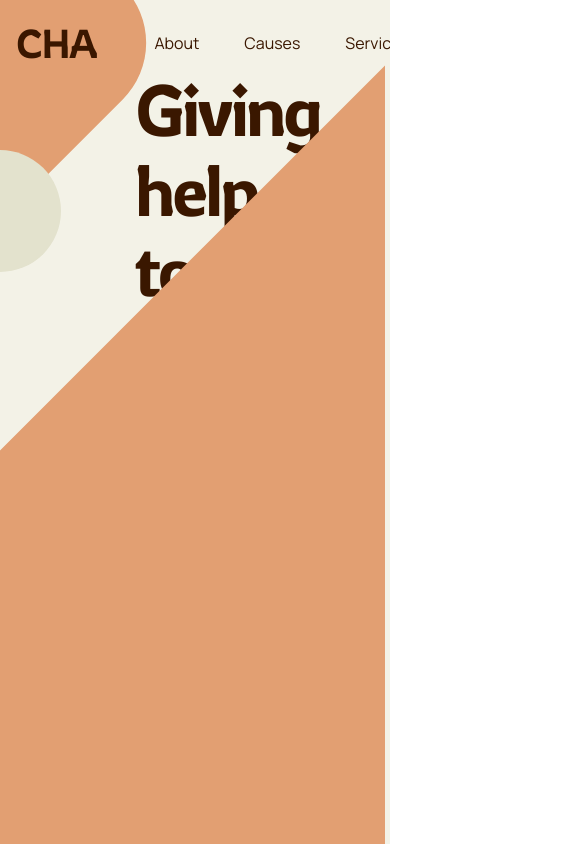
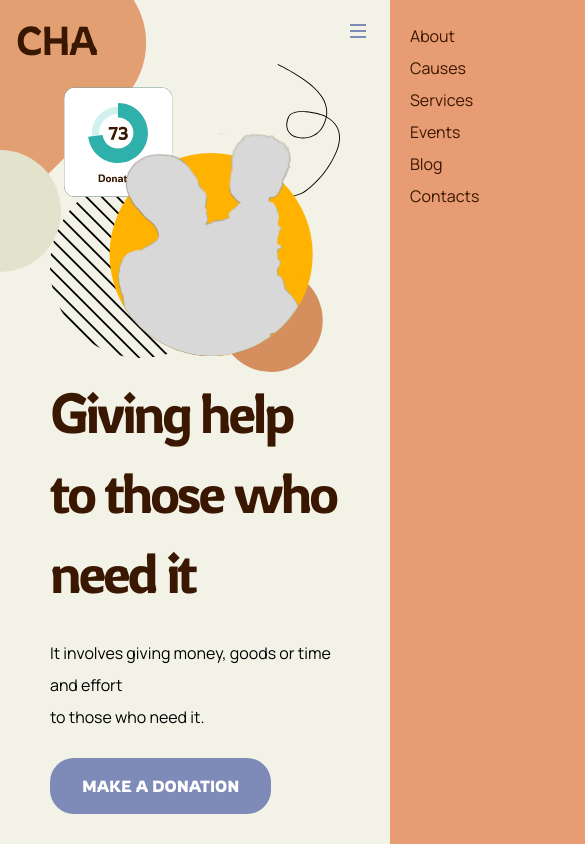
Before and after one commit to JamesGlik/CHARITY, a Next.js app in the folder my-app/: page / in a window 390 px wide. Shown: the top 846 px of the page, 585 px wide, since content can reach past the window. Built offline with nearby package versions, Linux system fonts and the light colour scheme.

Commit message:
fixed bugs and added burger menu

```diff
--- a/my-app/components/atoms/HeaderButton/HeaderButton.tsx
+++ b/my-app/components/atoms/HeaderButton/HeaderButton.tsx
@@ -1,10 +1,10 @@
-import { Button } from '../../../types/HeaderButtonProps/HeaderButtonProps';
+import { Button } from "../../../types/HeaderButtonProps/HeaderButtonProps";
 
 const HeaderButton = ({ button }: Button) => {
   return (
-    <div className='font-rowdies text-[14px] uppercase rounded-[24px] border border-[rgba(126,138,184,0.30)] px-[35px] py-[15px] text-[#7E8AB8] cursor-pointer'>
+    <button className="px-[35px] py-[15px] uppercase border-[1px] border-[rgba(126, 138, 184, 0.30)] rounded-[24px] cursor-pointer font-rowdies text-[#7E8AB8] hover:bg-[#7E8AB8] hover:text-[#FFF] transition-all">
       {button}
-    </div>
+    </button>
   );
 };
 
--- /dev/null
+++ b/my-app/components/molecules/BurgerMenu/BurgerMenu.tsx
@@ -0,0 +1,37 @@
+import { useState } from "react";
+import { motion } from "framer-motion";
+import BurgerMenuIcon from "@/public/BurgerMenuIcon";
+import HeaderText from "@/components/atoms/HeaderComp/HeaderText";
+
+const BurgerMenu = () =>  {
+  const [isOpen, setIsOpen] = useState(false);
+
+  return (
+    <div className="relative">
+      <button
+        className="fixed top-4 right-4 z-[60] p-2 text-[#7E8AB8]"
+        onClick={() => setIsOpen(!isOpen)}
+      >
+        {isOpen ? "✖" : <BurgerMenuIcon />}
+      </button>
+
+      <motion.div
+        initial={{ x: "100%" }}
+        animate={{ x: isOpen ? 0 : "100%" }}
+        transition={{ type: "spring", stiffness: 100 }}
+        className="fixed top-0 right-0 h-full w-64 bg-[#e89c74] text-white pt-[20px] pl-[20px] z-[50]"
+      >
+        <ul className="relative z-[51]">
+          <HeaderText text="About" />
+          <HeaderText text="Causes" />
+          <HeaderText text="Services" />
+          <HeaderText text="Events" />
+          <HeaderText text="Blog" />
+          <HeaderText text="Contacts" />
+        </ul>
+      </motion.div>
+    </div>
+  );
+}
+
+export default BurgerMenu;
--- a/my-app/components/molecules/Header/Header.tsx
+++ b/my-app/components/molecules/Header/Header.tsx
@@ -3,9 +3,11 @@ import HeaderText from "@/components/atoms/HeaderComp/HeaderText";
 import HeaderImage from "@/components/atoms/HeaderImage/HeaderImage";
 import HeaderLogo from "@/components/atoms/HeaderLogo/HeaderLogo";
 import BigRectangle from "@/public/BigRectangle";
+import BurgerMenuIcon from "@/public/BurgerMenuIcon";
 import Oval from "@/public/Oval";
 import Rectangle from "@/public/Rectangle";
 import React from "react";
+import BurgerMenu from "../BurgerMenu/BurgerMenu";
 
 const Header = () => {
   return (
@@ -14,17 +16,17 @@ const Header = () => {
         <Rectangle />
       </div>
       <div className="absolute top-[150px]">
-        <Oval/>
+        <Oval />
       </div>
-      <div className="absolute right-[630px] top-[-40px]">
-        <BigRectangle/>
+      <div className="absolute right-[620px] top-[-40px] lg:hidden">
+        <BigRectangle />
       </div>
-      <div className="flex items-center gap-x-[58px] pl-[16px] pt-[16px] pr-[16px]">
+      <div className="flex items-center gap-x-[58px] pl-[16px] pt-[16px] pr-[16px] lg:justify-between">
         <div>
           <HeaderLogo logo="CHA" />
         </div>
-        <div className="flex items-center justify-between w-full">
-          <div className="flex gap-x-[45px]">
+        <div className="flex items-center justify-between w-full lg:items-end lg:w-auto">
+          <div className="flex gap-x-[45px] lg:hidden">
             <HeaderText text="About" />
             <HeaderText text="Causes" />
             <HeaderText text="Services" />
@@ -32,26 +34,31 @@ const Header = () => {
             <HeaderText text="Blog" />
           </div>
 
-          <div className="w-full md:w-auto">
-            <HeaderButton button="contact" />
+          <div>
+            <div className="lg:hidden">
+              <HeaderButton button="contact"/>
+            </div>
+            <div className="hidden lg:block">
+              <BurgerMenu/>
+            </div>
           </div>
         </div>
       </div>
 
-      <div className="flex justify-between px-[135px] items-center">
-        <div className="flex flex-col gap-y-[25px] w-[396px] justify-center items-start">
-          <h1 className="text-[72px] font-rowdies text-[#3A1700] font-light leading-[80px] tracking-[-3px]">
-            Giving help to those who need it
+      <div className="flex px-[135px] justify-between items-center xl:px-[50px] lg:flex-col-reverse">
+        <div className="flex flex-col gap-y-[25px] justify-center items-start">
+          <h1 className="text-[72px] font-rowdies text-[#3A1700] font-light leading-[80px] tracking-[-3px] z-[1] lg:text-[56px]">
+            Giving help <br /> to those who <br /> need it
           </h1>
           <p className="font-manrope leading-[32px] text-[rgba(58, 23, 0, 0.50)]">
-            It involves giving money, goods or time and effort to those who need
+            It involves giving money, goods or time and effort <br /> to those who need
             it.
           </p>
-          <button className="text-[#FFF] font-rowdies uppercase rounded-[24px] bg-[#7E8AB8] px-[32px] py-[16px]">
+          <button className="text-[#FFF] font-rowdies uppercase rounded-[24px] bg-[#7E8AB8] px-[32px] py-[16px] hover:bg-[#FFF] hover:text-[#7E8AB8] transition-all">
             make a donation
           </button>
         </div>
-        <div className="relative">
+        <div className="z-[1]">
           <HeaderImage />
         </div>
       </div>
--- a/my-app/package.json
+++ b/my-app/package.json
@@ -10,6 +10,7 @@
   },
   "dependencies": {
     "framer-motion": "^12.0.6",
+    "lucide-react": "^0.474.0",
     "next": "^15.1.5",
     "react": "^19.0.0",
     "react-dom": "^19.0.0",
--- a/my-app/pages/index.tsx
+++ b/my-app/pages/index.tsx
@@ -19,7 +19,7 @@ const index = () => {
   return (
     <div className="m-auto w-full font-rowdies">
       <Header />
-      <FeaturesSection />
+      {/* <FeaturesSection />
       <Example />
       <AboutSection />
       <ServicesSection />
@@ -31,7 +31,7 @@ const index = () => {
       <LatestArticles/>
       <CharitySection />
       <ContactInfoSection />
-      <FooterWrapper />
+      <FooterWrapper /> */}
     </div>
   );
 };
--- /dev/null
+++ b/my-app/public/BurgerMenuIcon.tsx
@@ -0,0 +1,25 @@
+import React from "react";
+
+const BurgerMenuIcon = () => {
+  return (
+    <div>
+      <svg
+        width="16"
+        height="14"
+        viewBox="0 0 16 14"
+        fill="none"
+        xmlns="http://www.w3.org/2000/svg"
+      >
+        <path
+          id="Combined Shape"
+          fill-rule="evenodd"
+          clip-rule="evenodd"
+          d="M0 0H16V2H0V0ZM0 6H16V8H0V6ZM16 12H0V14H16V12Z"
+          fill="#7E8AB8"
+        />
+      </svg>
+    </div>
+  );
+};
+
+export default BurgerMenuIcon;
```
Also changed, not shown: 1 other file (tests, documents, lock files or other folders).
